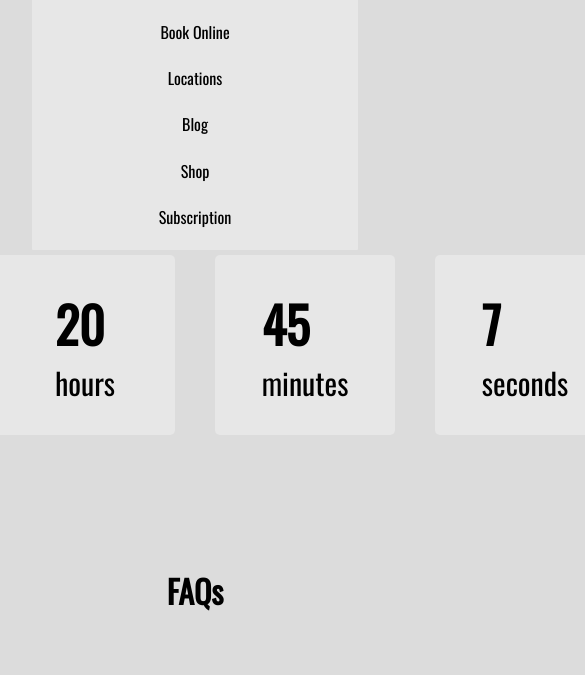
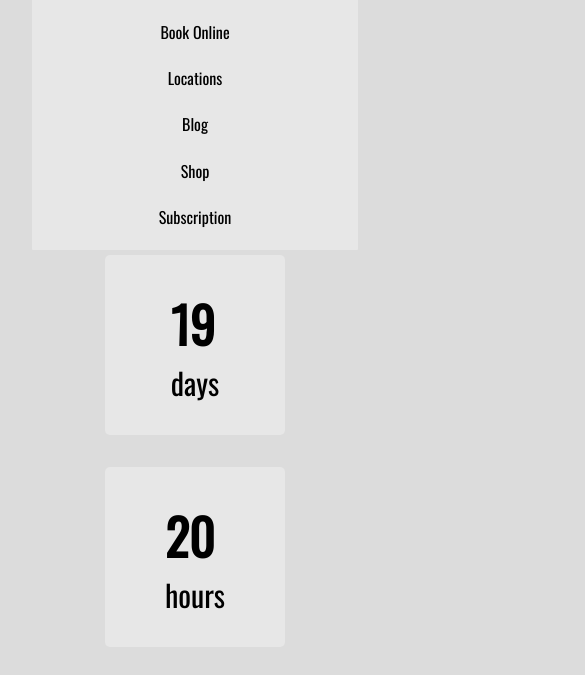
Before and after one commit to gerodimarco/Test-Alpha, a plain HTML site: page index.html in a window 390 px wide. Shown: the part 98-773 px from the top of the page, 585 px wide, since content can reach past the window. Drawn offline with nearby package versions, Linux system fonts and the light colour scheme.

Commit message:
Making responsive the countdown

```diff
--- a/css/styles.css
+++ b/css/styles.css
@@ -165,7 +165,7 @@ svg {
 
 #countdown {
     display: flex;
-    justify-content: center;
+    /*justify-content: center;*/
     margin-bottom:100px ;
     margin-top: 3rem;
 }
@@ -212,6 +212,14 @@ svg {
     .dropdown_menu{
         display: block;
     }
+    #countdown {
+        display: grid;
+        grid-template-columns: repeat(
+            auto-fit,
+            minmax(150px, 1fr)
+        );
+        gap: 32px;
+    }
 }
 
 @media(max-width: 576px) {
@@ -219,4 +227,12 @@ svg {
         left: 2rem;
         width: unset;
     }
+    #countdown {
+        display: grid;
+        grid-template-columns: repeat(
+            auto-fit,
+            minmax(150px, 1fr)
+        );
+        gap: 32px;
+    }
 }
```
